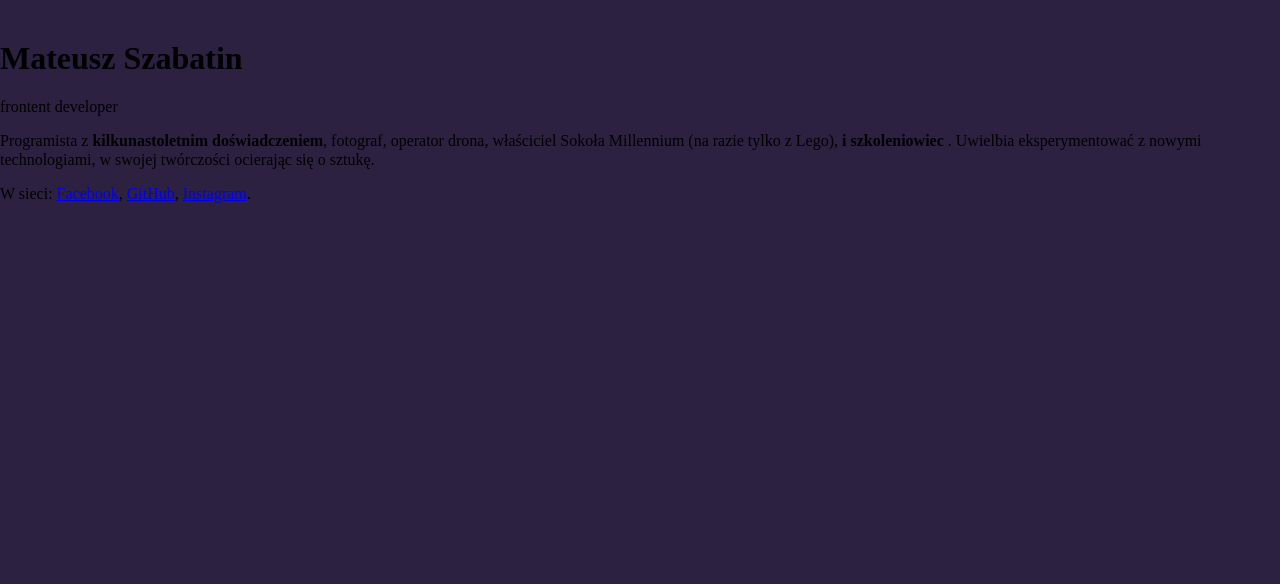
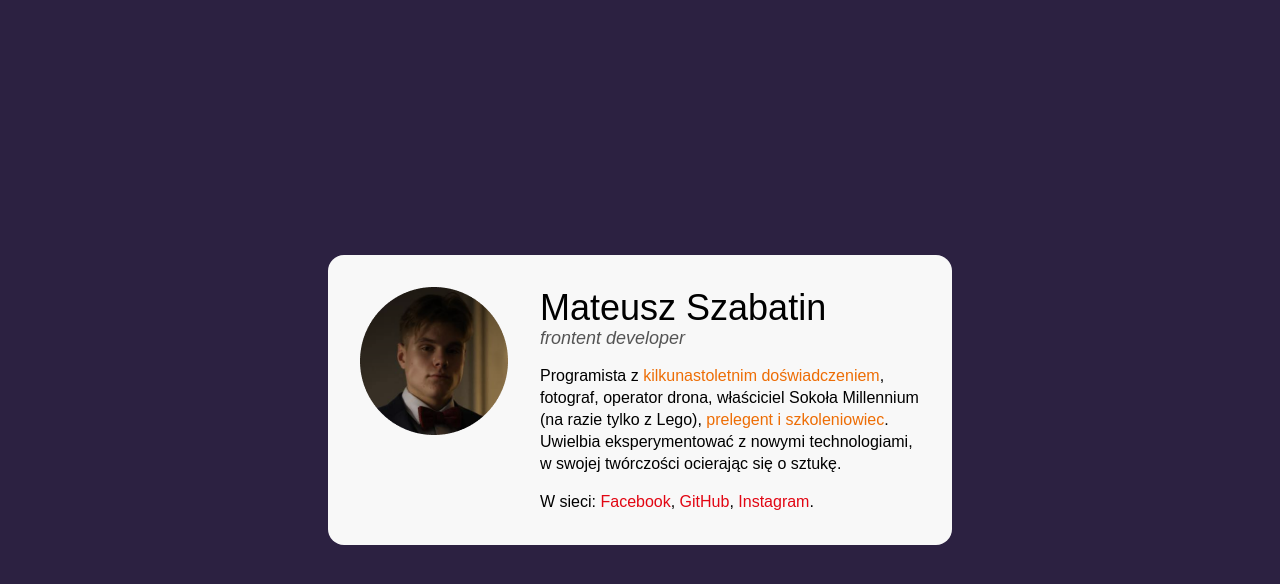
Before and after one commit to OetamNitabasz/business-card, a plain HTML site: page index.html in a window 1280 px wide. Drawn offline with Linux system fonts and the light colour scheme.

Commit message:
feat: styles

```diff
--- a/css/style.css
+++ b/css/style.css
@@ -1,11 +1,72 @@
-html{
+html {
     box-sizing: border-box;
 }
 
-*, *:after, *:before {
+*,
+*:after,
+*:before {
     box-sizing: inherit;
 }
 
 body {
     background: #2C2141;
+    min-height: 100vh;
+    padding: 16px;
+    display: flex;
+    align-items: center;
+    justify-content: center;
+    font-family: Arial, Helvetica, sans-serif;
+
 }
+
+.card {
+    background: #F8F8F8;
+    border-radius: 16px;
+    max-width: 624px;
+    width: 100%;
+    padding: 32px;
+}
+
+.person {
+    display: flex;
+    align-items: flex-start;
+}
+
+.person__description {
+    font-size: 16px;
+    line-height: 22px;
+}
+
+.person__description--last {
+    margin-bottom: 0;
+}
+
+.person__header {
+    margin-bottom: 32px;
+}
+
+.person__link {
+    color: #E20613;
+    text-decoration: none;
+}
+
+.person__name {
+    margin: 0;
+    font-size: 36px;
+    font-weight: normal;
+}
+
+.person__photo {
+    margin-right: 32px;
+}
+
+.person__position {
+    color: #545454;
+    font-style: italic;
+    font-size: 18px;
+}
+
+.person__special {
+    color: #ED6D05;
+    font-weight: normal;
+}
--- a/index.html
+++ b/index.html
@@ -13,19 +13,23 @@
 <body>
   <main class="card">
     <articule class="person">
-      <img class="preson__photo" scr="" alt="">
+      <img class="person__photo" src="img/avatar.png" alt="">
       <div>
         <header class="preson__header">
           <h1 class="person__name">Mateusz Szabatin</h1>
-          <spanc class="person_position">frontent developer</span>
+          <spanc class="person__position">frontent developer</span>
         </header>
         <p class="person__description">
-          Programista z <strong class="person__special">kilkunastoletnim doświadczeniem</strong>, fotograf, operator drona, właściciel Sokoła Millennium (na
-          razie tylko z Lego), <strong class="person__special">i szkoleniowiec</strong> . Uwielbia eksperymentować z nowymi technologiami, w swojej
+          Programista z <strong class="person__special">kilkunastoletnim doświadczeniem</strong>, fotograf, operator
+          drona, właściciel Sokoła Millennium (na
+          razie tylko z Lego), <strong class="person__special">prelegent i szkoleniowiec</strong>. Uwielbia eksperymentować z
+          nowymi technologiami, w swojej
           twórczości ocierając się o sztukę.
         </p>
-        <p class="person__description">
-          W sieci: <a class="person__link" href="#">Facebook</a>, <a class="person__link"href="#">GitHub</a>, <a class="person__link" href="#">Instagram</a>.
+        <p class="person__description person__description--last">
+
+          W sieci: <a class="person__link" href="#">Facebook</a>, <a class="person__link" href="#">GitHub</a>, <a
+            class="person__link" href="#">Instagram</a>.
         </p>
       </div>
     </articule>
```
Also changed, not shown: img/avatar.png (added).
